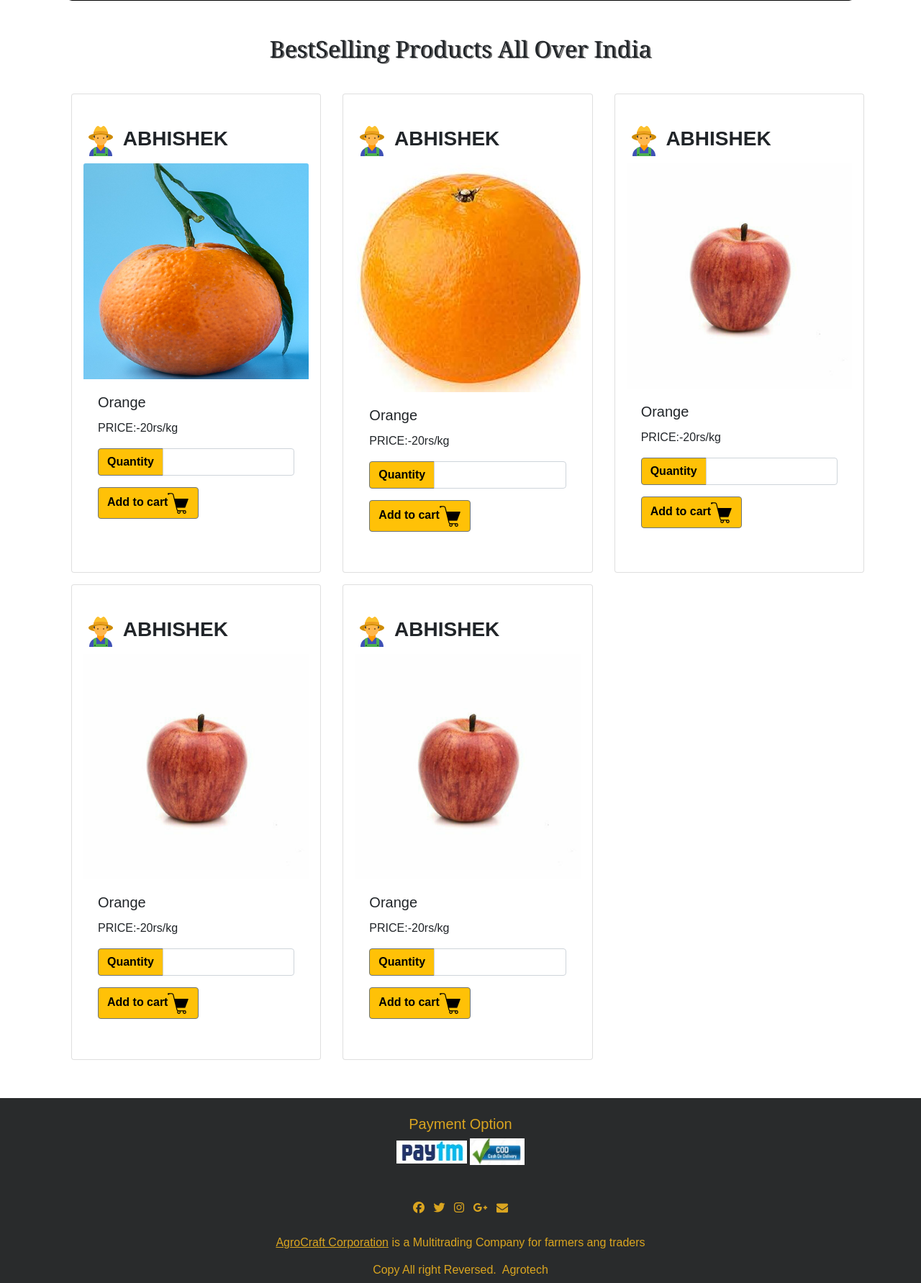
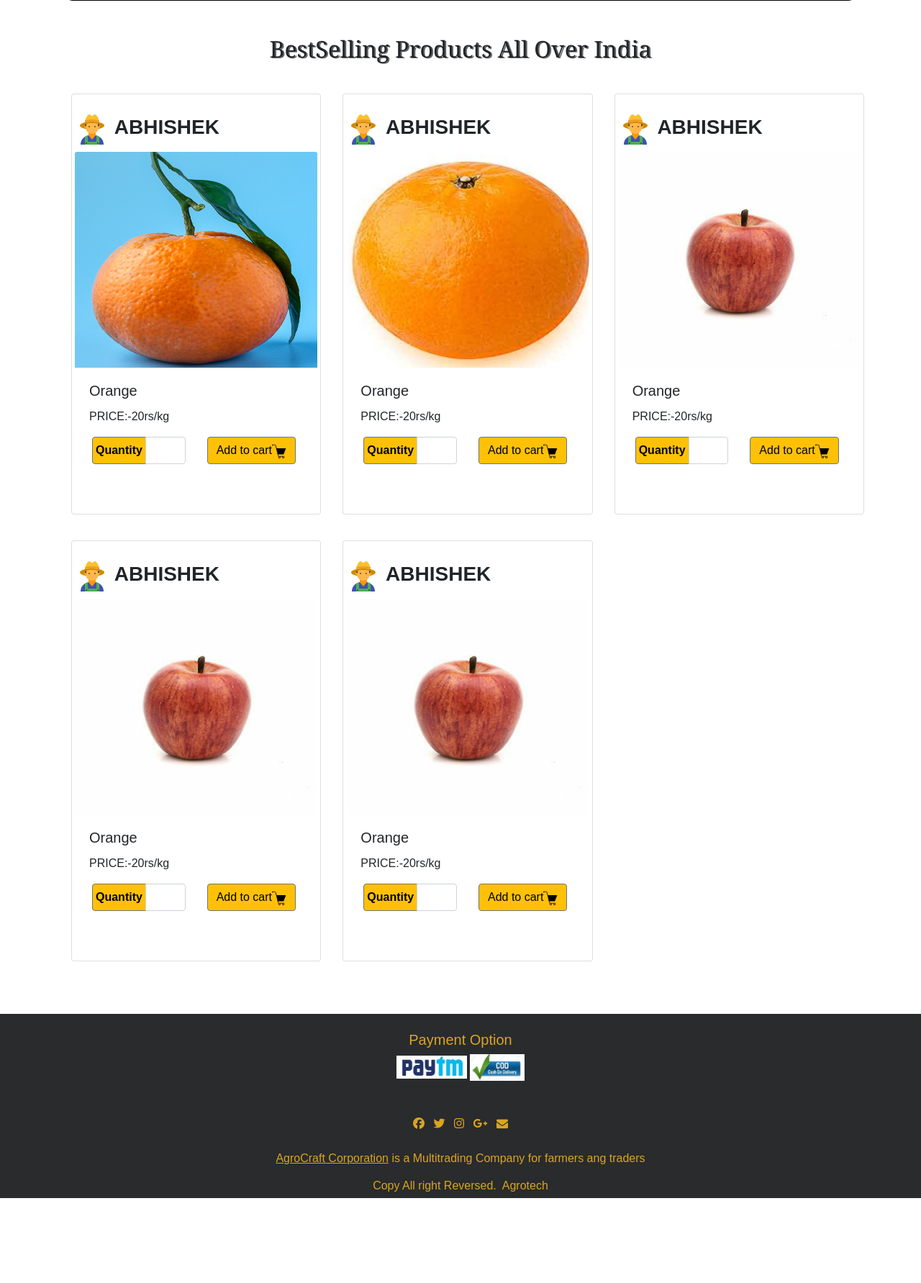
Before and after one commit to ImpulseCorona101/Impulse, a PHP site: page /PaytmKit/AgroCraft/BuyerPortal2/bhome.php in a window 1280 px wide. Shown: the part 975-2758 px from the top of the page at 72% size. After the commit the page ends 2640 px from the top, so only its background shows below. Run offline with PHP 8.4, Linux system fonts and the light colour scheme; some libraries are stand-ins or nearby versions.

Commit message:
bhome page updtaed

```diff
--- a/AgroCraft/BuyerPortal2/bhome.php
+++ b/AgroCraft/BuyerPortal2/bhome.php
@@ -575,109 +575,139 @@ include("../Functions/functions.php");
         <br>
         <div class="row">
             <div class="col col-12 col-sm-12 col-md-4 col-xl-4 col-lg-4">
-                <div class="card p-3 ">
+                <div class="card pb-0 pl-1 pr-1 pt-0" style="height:585px">
                     <br>
                     <div><b>
                             <h3><img src="iconsmall.png"> ABHISHEK
                         </b></h3>
                     </div>
                     <img class="card-img-top" src="myfruit1.jfif" alt="Card image cap" height="300px">
-                    <div class="card-body">
+                    <div class="card-body pb-0">
                         <h5 class="card-title">Orange</h5>
                         <p class="card-text">PRICE:-20rs/kg</p>
+                        <div class="row">
+                            <div class="col-12 col-xl-6 col-lg-6 col-md-6 col-sm-12">
                                 <div class="input-group mb-3">
                                     <div class="input-group-prepend">
-                                <span class="input-group-text bg-warning border-secondary" style="color:black" id="inputGroup-sizing-default"><b>Quantity</b></span>
+                                        <span class="input-group-text bg-warning border-secondary p-1" style="color:black;;" id="inputGroup-sizing-default"><b>Quantity</b></span>
                                     </div>
-                            <input type="number" class="form-control" aria-label="Default" aria-describedby="inputGroup-sizing-default">
+                                    <input type="number" class="form-control" aria-label="Default" style="margin-top:0%;width:20%;padding:0%;" aria-describedby="inputGroup-sizing-default">
                                 </div>
-                        <a href="#" class="btn btn-warning border-secondary" style="color:black"><b>Add to cart</b><img src="carticons.png"></a>
+                            </div>
+                            <div class="col-12 col-xl-6 col-lg-6 col-md-6 col-sm-12">
+                                <a href="#" class="btn btn-warning border-secondary mr-1" style="color:black ;font-weight:50px;">Add to cart<img src="carticons.png" height="20px"></a>
+                            </div>
+                        </div>
                     </div>
                 </div>
             </div>
             <div class="col col-12 col-sm-12 col-md-4 col-xl-4 col-lg-4">
-                <div class="card p-3 ">
+                <div class="card pb-0 pl-1 pr-1 pt-0" style="height:585px">
                     <br>
                     <div><b>
                             <h3><img src="iconsmall.png"> ABHISHEK
                         </b></h3>
                     </div>
-                    <img class="card-img-top" src="myfruit2.jpg" alt="Card image cap">
-                    <div class="card-body">
+                    <img class="card-img-top" src="myfruit2.jpg" alt="Card image cap" height="300px">
+                    <div class="card-body pb-0">
                         <h5 class="card-title">Orange</h5>
                         <p class="card-text">PRICE:-20rs/kg</p>
+                        <div class="row">
+                            <div class="col-12 col-xl-6 col-lg-6 col-md-6 col-sm-12">
                                 <div class="input-group mb-3">
                                     <div class="input-group-prepend">
-                                <span class="input-group-text bg-warning border-secondary" style="color:black" id="inputGroup-sizing-default"><b>Quantity</b></span>
+                                        <span class="input-group-text bg-warning border-secondary p-1" style="color:black;;" id="inputGroup-sizing-default"><b>Quantity</b></span>
                                     </div>
-                            <input type="number" class="form-control" aria-label="Default" aria-describedby="inputGroup-sizing-default">
+                                    <input type="number" class="form-control" aria-label="Default" style="margin-top:0%;width:20%;padding:0%;" aria-describedby="inputGroup-sizing-default">
                                 </div>
-                        <a href="#" class="btn btn-warning border-secondary" style="color:black"><b>Add to cart</b><img src="carticons.png"></a>
+                            </div>
+                            <div class="col-12 col-xl-6 col-lg-6 col-md-6 col-sm-12">
+                                <a href="#" class="btn btn-warning border-secondary mr-1" style="color:black ;font-weight:50px;">Add to cart<img src="carticons.png" height="20px"></a>
+                            </div>
+                        </div>
                     </div>
                 </div>
             </div>
             <div class="col col-12 col-sm-12 col-md-4 col-xl-4 col-lg-4">
-                <div class="card p-3 ">
+                <div class="card pb-0 pl-1 pr-1 pt-0" style="height:585px">
                     <br>
                     <div><b>
                             <h3><img src="iconsmall.png"> ABHISHEK
                         </b></h3>
                     </div>
-                    <img class="card-img-top" src="myfruit4.jfif" alt="Card image cap">
-                    <div class="card-body">
+                    <img class="card-img-top" src="myfruit4.jfif" alt="Card image cap" height="300px">
+                    <div class="card-body pb-0">
                         <h5 class="card-title">Orange</h5>
                         <p class="card-text">PRICE:-20rs/kg</p>
+                        <div class="row">
+                            <div class="col-12 col-xl-6 col-lg-6 col-md-6 col-sm-12">
                                 <div class="input-group mb-3">
                                     <div class="input-group-prepend">
-                                <span class="input-group-text bg-warning border-secondary" style="color:black" id="inputGroup-sizing-default"><b>Quantity</b></span>
+                                        <span class="input-group-text bg-warning border-secondary p-1" style="color:black;;" id="inputGroup-sizing-default"><b>Quantity</b></span>
                                     </div>
-                            <input type="number" class="form-control" aria-label="Default" aria-describedby="inputGroup-sizing-default">
+                                    <input type="number" class="form-control" aria-label="Default" style="margin-top:0%;width:20%;padding:0%;" aria-describedby="inputGroup-sizing-default">
                                 </div>
-                        <a href="#" class="btn btn-warning border-secondary" style="color:black"><b>Add to cart</b><img src="carticons.png"></a>
+                            </div>
+                            <div class="col-12 col-xl-6 col-lg-6 col-md-6 col-sm-12">
+                                <a href="#" class="btn btn-warning border-secondary mr-1" style="color:black ;font-weight:50px;">Add to cart<img src="carticons.png" height="20px"></a>
+                            </div>
+                        </div>
                     </div>
                 </div>
             </div>
         </div>
         <div class="row mt-3">
             <div class="col col-12 col-sm-12 col-md-4 col-xl-4 col-lg-4">
-                <div class="card p-3 ">
+            <div class="card pb-0 pl-1 pr-1 pt-0" style="height:585px">
                     <br>
                     <div><b>
                             <h3><img src="iconsmall.png"> ABHISHEK
                         </b></h3>
                     </div>
-                    <img class="card-img-top" src="myfruit4.jfif" alt="Card image cap">
-                    <div class="card-body">
+                    <img class="card-img-top" src="myfruit4.jfif" alt="Card image cap" height="300px">
+                    <div class="card-body pb-0">
                         <h5 class="card-title">Orange</h5>
                         <p class="card-text">PRICE:-20rs/kg</p>
+                        <div class="row">
+                            <div class="col-12 col-xl-6 col-lg-6 col-md-6 col-sm-12">
                                 <div class="input-group mb-3">
                                     <div class="input-group-prepend">
-                                <span class="input-group-text bg-warning border-secondary" style="color:black" id="inputGroup-sizing-default"><b>Quantity</b></span>
+                                        <span class="input-group-text bg-warning border-secondary p-1" style="color:black;;" id="inputGroup-sizing-default"><b>Quantity</b></span>
                                     </div>
-                            <input type="number" class="form-control" aria-label="Default" aria-describedby="inputGroup-sizing-default">
+                                    <input type="number" class="form-control" aria-label="Default" style="margin-top:0%;width:20%;padding:0%;" aria-describedby="inputGroup-sizing-default">
                                 </div>
-                        <a href="#" class="btn btn-warning border-secondary" style="color:black"><b>Add to cart</b><img src="carticons.png"></a>
+                            </div>
+                            <div class="col-12 col-xl-6 col-lg-6 col-md-6 col-sm-12">
+                                <a href="#" class="btn btn-warning border-secondary mr-1" style="color:black ;font-weight:50px;">Add to cart<img src="carticons.png" height="20px"></a>
+                            </div>
+                        </div>
                     </div>
                 </div>
             </div>
             <div class="col col-12 col-sm-12 col-md-4 col-xl-4 col-lg-4">
-                <div class="card p-3 ">
+            <div class="card pb-0 pl-1 pr-1 pt-0" style="height:585px">
                     <br>
                     <div><b>
                             <h3><img src="iconsmall.png"> ABHISHEK
                         </b></h3>
                     </div>
-                    <img class="card-img-top" src="myfruit4.jfif" alt="Card image cap">
-                    <div class="card-body">
+                    <img class="card-img-top" src="myfruit4.jfif" alt="Card image cap" height="300px">
+                    <div class="card-body pb-0">
                         <h5 class="card-title">Orange</h5>
                         <p class="card-text">PRICE:-20rs/kg</p>
+                        <div class="row">
+                            <div class="col-12 col-xl-6 col-lg-6 col-md-6 col-sm-12">
                                 <div class="input-group mb-3">
                                     <div class="input-group-prepend">
-                                <span class="input-group-text bg-warning border-secondary" style="color:black" id="inputGroup-sizing-default"><b>Quantity</b></span>
+                                        <span class="input-group-text bg-warning border-secondary p-1" style="color:black;;" id="inputGroup-sizing-default"><b>Quantity</b></span>
                                     </div>
-                            <input type="number" class="form-control" aria-label="Default" aria-describedby="inputGroup-sizing-default">
+                                    <input type="number" class="form-control" aria-label="Default" style="margin-top:0%;width:20%;padding:0%;" aria-describedby="inputGroup-sizing-default">
                                 </div>
-                        <a href="#" class="btn btn-warning border-secondary" style="color:black"><b>Add to cart</b><img src="carticons.png"></a>
+                            </div>
+                            <div class="col-12 col-xl-6 col-lg-6 col-md-6 col-sm-12">
+                                <a href="#" class="btn btn-warning border-secondary mr-1" style="color:black ;font-weight:50px;">Add to cart<img src="carticons.png" height="20px"></a>
+                            </div>
+                        </div>
                     </div>
                 </div>
             </div>
```
Also changed, not shown: AgroCraft/BuyerPortal2/productdetails.php (added, +348 -0 lines). Lines whose indentation alone changed are shown as unchanged.
